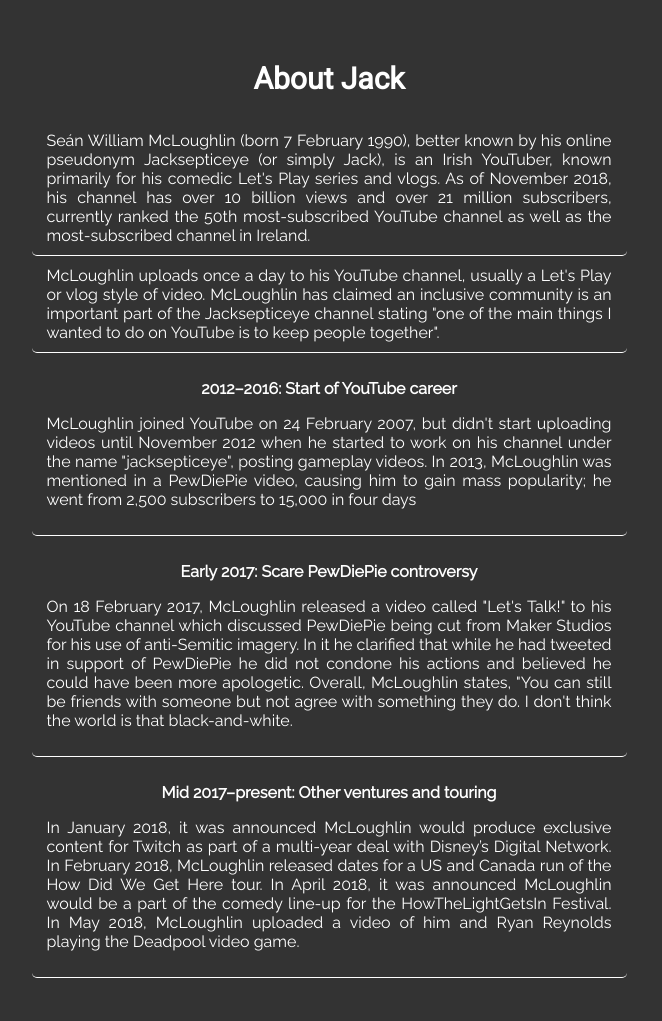
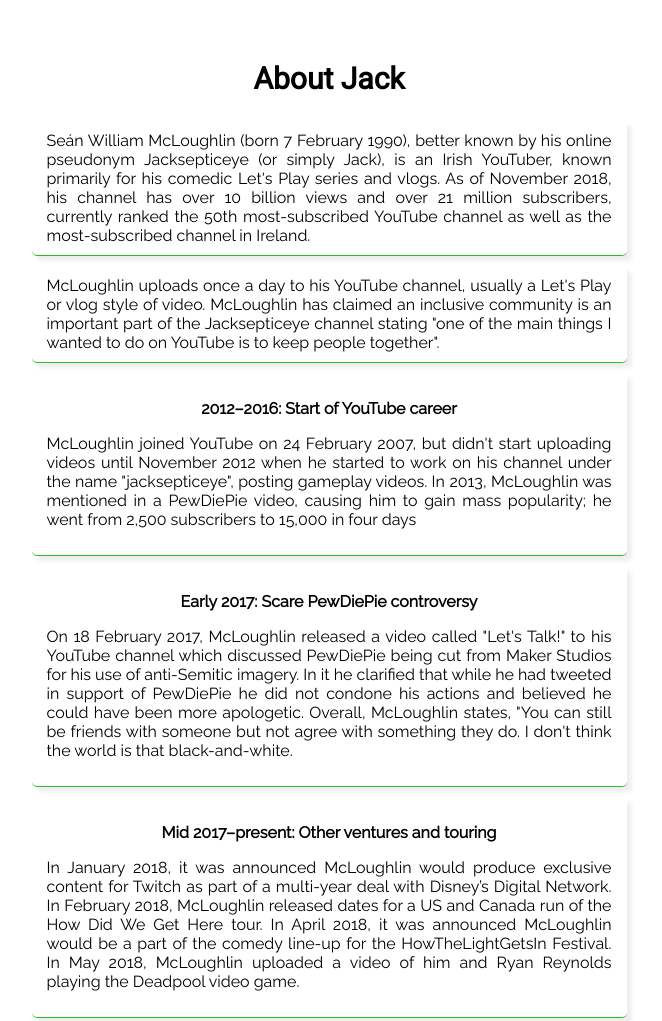
Before and after one commit to shreyansdjp/FreeCodeCamp, a plain HTML site: page Tribute Page/index.html in a window 1280 px wide. Shown: the part 695-1716 px from the top of the page, without its empty margins (311-973 px from the left). Drawn offline with Linux system fonts and the light colour scheme.

Commit message:
Completed with Tribute Page

```diff
--- a/Tribute Page/index.html
+++ b/Tribute Page/index.html
@@ -30,7 +30,6 @@
             <ul class="normal-font">
                 <li>Seán William McLoughlin (born 7 February 1990), better known by his online pseudonym Jacksepticeye (or simply Jack), is an Irish YouTuber, known primarily for his comedic Let's Play series and vlogs. As of November 2018, his channel has over 10 billion views and over 21 million subscribers, currently ranked the 50th most-subscribed YouTube channel as well as the most-subscribed channel in Ireland.</li>
                 <li>McLoughlin uploads once a day to his YouTube channel, usually a Let's Play or vlog style of video. McLoughlin has claimed an inclusive community is an important part of the Jacksepticeye channel stating "one of the main things I wanted to do on YouTube is to keep people together".</li>
-                <ul class="normal-font">
                 <li>
                     <p class="text-center"><b>2012–2016: Start of YouTube career</b></p>
                     <p>McLoughlin joined YouTube on 24 February 2007, but didn't start uploading videos until November 2012 when he started to work on his channel under the name "jacksepticeye", posting gameplay videos. In 2013, McLoughlin was mentioned in a PewDiePie video, causing him to gain mass popularity; he went from 2,500 subscribers to 15,000 in four days</p>
@@ -44,7 +43,6 @@
                     <p>In January 2018, it was announced McLoughlin would produce exclusive content for Twitch as part of a multi-year deal with Disney’s Digital Network. In February 2018, McLoughlin released dates for a US and Canada run of the How Did We Get Here tour. In April 2018, it was announced McLoughlin would be a part of the comedy line-up for the HowTheLightGetsIn Festival. In May 2018, McLoughlin uploaded a video of him and Ryan Reynolds playing the Deadpool video game.</p>
                 </li>
             </ul>
-            </ul>
         </div>
         <div id="latest">
             <h2 class="text-center">Latest Video</h2>
@@ -57,5 +55,5 @@
         </footer>
     </div>
 </body>
-<!-- <script src="https://cdn.freecodecamp.org/testable-projects-fcc/v1/bundle.js"></script> -->
+<script src="https://cdn.freecodecamp.org/testable-projects-fcc/v1/bundle.js"></script>
 </html>
--- a/Tribute Page/style.css
+++ b/Tribute Page/style.css
@@ -5,8 +5,6 @@
     font-family: 'Raleway', sans-serif;
     margin: 0;
     padding: 0;
-    background-color: rgba(1, 1, 1, 0.8);
-    color: white;
     font-size: 20px;
     text-align: justify;
 }
@@ -42,7 +40,9 @@
 
 ul li {
     padding: 10px 15px;
-    border-bottom: 1px solid white;
+    margin-bottom: 10px;
+    border-bottom: 1px solid #28bf22;
+    box-shadow: 5px 5px 4px #eee;
     border-radius: 5px;
 }
 
@@ -58,6 +58,7 @@
     grid-column-end: 5;
     text-align: center;
     padding: 0px 10px 20px 10px;
+    color: white;
 }
 
 #title h1 {
@@ -103,6 +104,7 @@
     grid-row-start: 5;
     grid-column-start: 1;
     grid-column-end: 5;
+    color: white;
 }
 
 .subscribe-btn {
```
Lines whose indentation alone changed are shown as unchanged.
